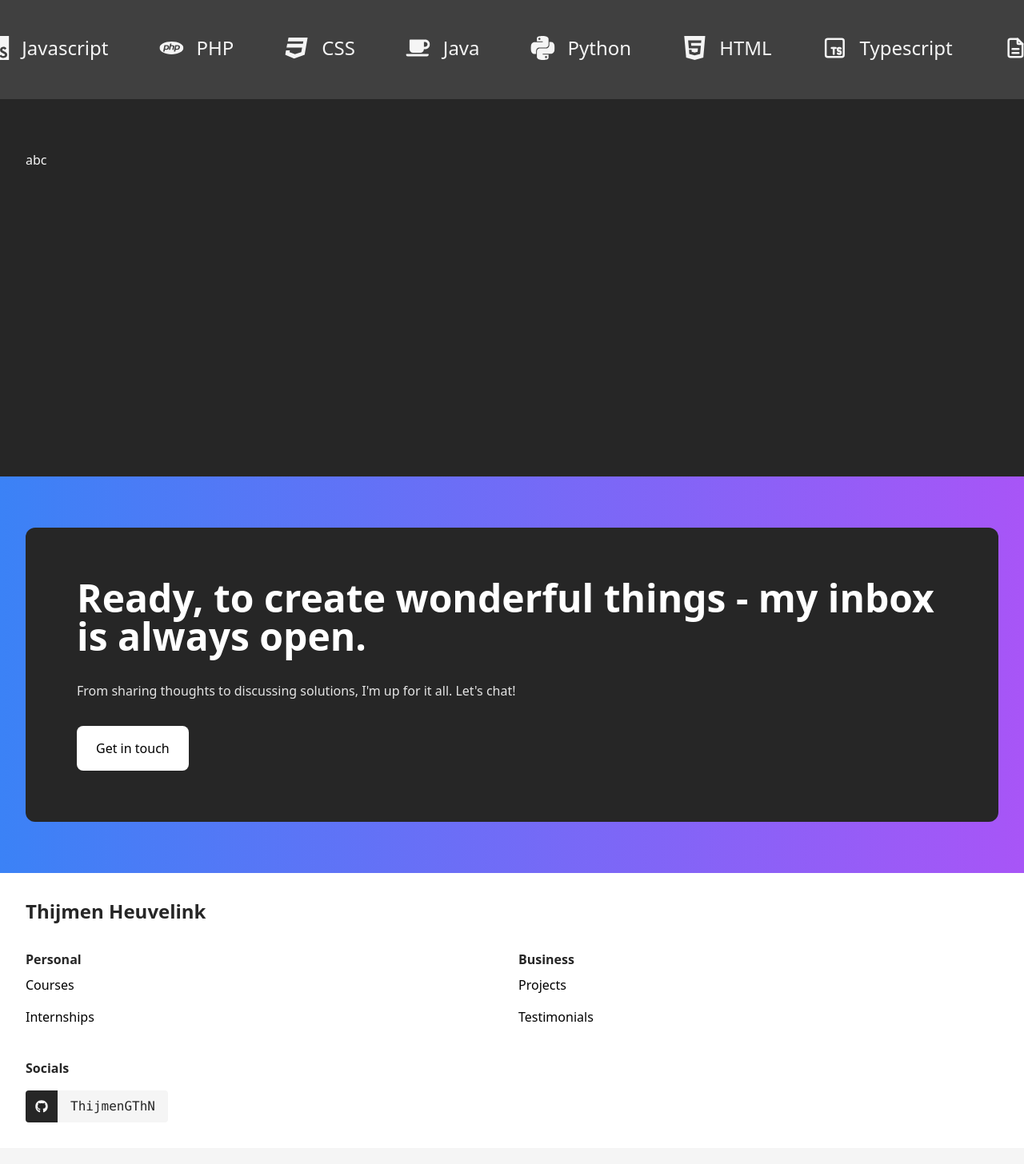
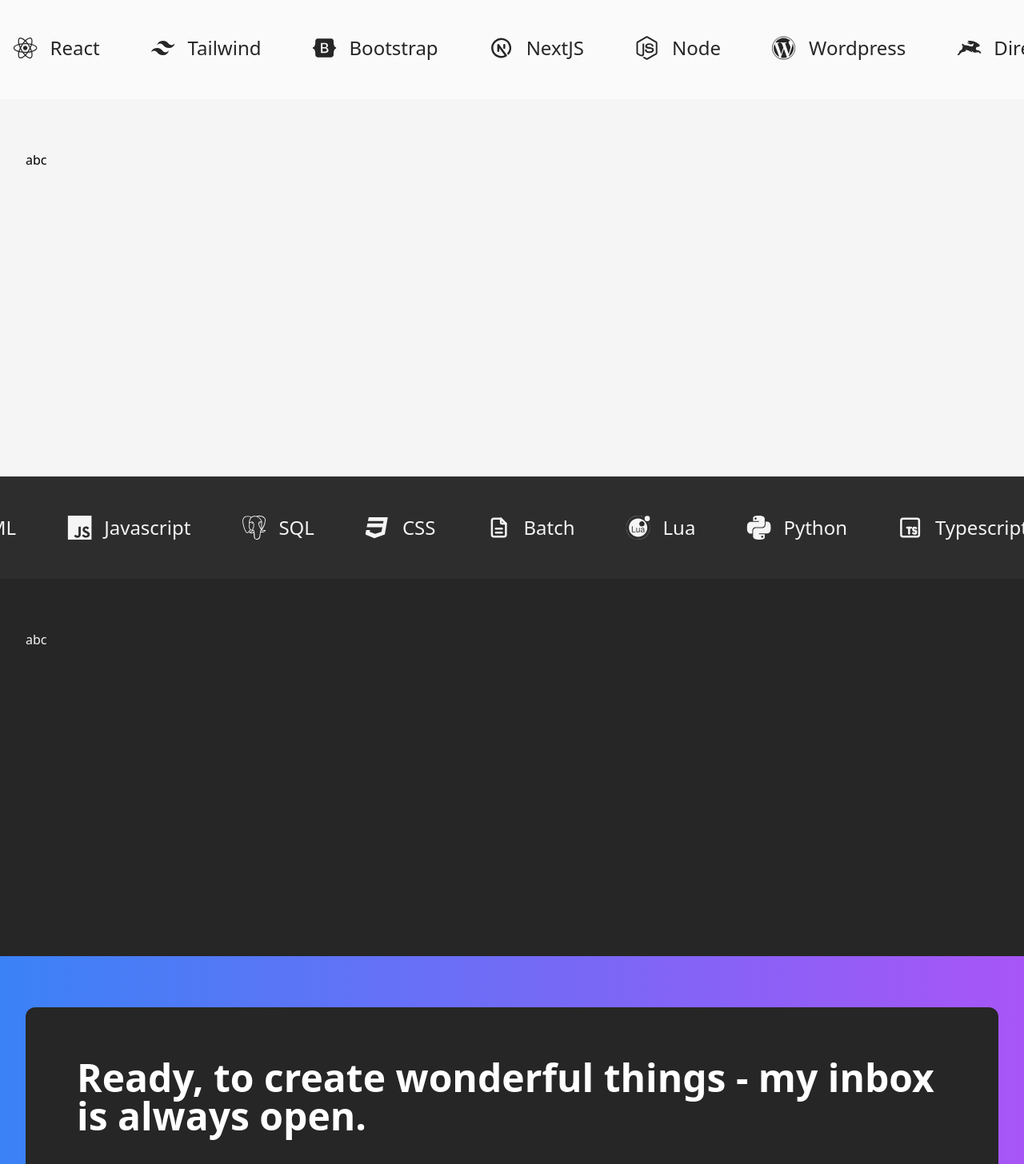
Before and after one commit to ThijmenGThN/ThijmenHeuvelink.nl, a Next.js app: page / in a window 1280 px wide. Shown: the part 700-2156 px from the top of the page at 80% size. Built offline with nearby package versions, Linux system fonts and the light colour scheme.

Commit message:
🚧 Stash

```diff
--- a/package.json
+++ b/package.json
@@ -25,6 +25,7 @@
     "cypress": "^12.2.0",
     "eslint": "8.27.0",
     "eslint-config-next": "13.0.3",
+    "hex-rgb": "^5.0.0",
     "postcss": "^8.4.19",
     "react-fast-marquee": "^1.3.5",
     "react-icons": "^4.6.0",
--- a/pages/index.tsx
+++ b/pages/index.tsx
@@ -2,6 +2,92 @@ import Footer from '@/components/Footer'
 import NavBar from '@/components/NavBar'
 import InTouch from '@/components/widgets/InTouch'
 import Toolset from '@/components/widgets/Toolset'
+
+import { FaBootstrap, FaCoffee, FaCss3, FaNodeJs, FaReact, FaWordpress } from 'react-icons/fa'
+import { SiDirectus, SiHtml5, SiJavascript, SiLua, SiPhp, SiPostgresql, SiPrisma, SiPython, SiTailwindcss } from 'react-icons/si'
+import { TbBrandLaravel, TbBrandNextjs, TbBrandTypescript, TbFileDescription, TbScript } from 'react-icons/tb'
+
+const skills = [
+  {
+    name: 'Javascript',
+    icon: <SiJavascript />
+  },
+  {
+    name: 'Java',
+    icon: <FaCoffee />
+  },
+  {
+    name: 'Typescript',
+    icon: <TbBrandTypescript />
+  },
+  {
+    name: 'Lua',
+    icon: <SiLua />
+  },
+  {
+    name: 'Batch',
+    icon: <TbFileDescription />
+  },
+  {
+    name: 'PHP',
+    icon: <SiPhp />
+  },
+  {
+    name: 'CSS',
+    icon: <FaCss3 />
+  },
+  {
+    name: 'HTML',
+    icon: <SiHtml5 />
+  },
+  {
+    name: 'Python',
+    icon: <SiPython />
+  },
+  {
+    name: 'SQL',
+    icon: <SiPostgresql />
+  }
+]
+
+const tools = [
+  {
+    name: 'React',
+    icon: <FaReact />
+  },
+  {
+    name: 'NextJS',
+    icon: <TbBrandNextjs />
+  },
+  {
+    name: 'Directus',
+    icon: <SiDirectus />
+  },
+  {
+    name: 'Laravel',
+    icon: <TbBrandLaravel />
+  },
+  {
+    name: 'Prisma',
+    icon: <SiPrisma />
+  },
+  {
+    name: 'Tailwind',
+    icon: <SiTailwindcss />
+  },
+  {
+    name: 'Bootstrap',
+    icon: <FaBootstrap />
+  },
+  {
+    name: 'Wordpress',
+    icon: <FaWordpress />
+  },
+  {
+    name: 'Node',
+    icon: <FaNodeJs />
+  }
+]
 
 export default function Component() {
 
@@ -18,8 +104,14 @@ export default function Component() {
         </div>
       </div>
 
-      <Toolset />
+      <Toolset color='#fafafa' direction='left' tools={tools} />
+      <div className='pb-96 bg-neutral-100 py-16'>
+        <div className='mx-auto container px-8'>
+          abc
+        </div>
+      </div>
 
+      <Toolset color='#2d2d2d' direction='right' tools={skills} dark />
       <div className='pb-96 bg-dark text-neutral-100 py-16'>
         <div className='mx-auto container px-8'>
           abc
@@ -27,6 +119,7 @@ export default function Component() {
       </div>
 
       <InTouch />
+
       <Footer />
     </>
   )
--- a/source/components/Footer.tsx
+++ b/source/components/Footer.tsx
@@ -1,25 +1,19 @@
 
 import Link from 'next/link'
-import { FaGithub } from 'react-icons/fa'
+import { FaDiscord, FaGithub } from 'react-icons/fa'
 
 interface itemType {
     name: string
     link: string
 }
 
-interface socialType {
-    name: string
-    icon: any
-    link: string
-}
-
 const personal = [
     {
-        name: 'Courses',
+        name: 'Courses (soon)',
         link: '#'
     },
     {
-        name: 'Internships',
+        name: 'Internships (soon)',
         link: '#'
     }
 ]
@@ -30,23 +24,44 @@ const business = [
         link: '#'
     },
     {
-        name: 'Testimonials',
+        name: 'Testimonials (soon)',
         link: '#'
     }
 ]
+
+interface socialType {
+    name: string
+    icon: any
+    link?: string
+    color: {
+        normal: string
+        hover?: string
+    }
+}
 
 const socials = [
     {
         name: 'ThijmenGThN',
         icon: <FaGithub />,
-        link: 'https://github.com/ThijmenGThN'
+        link: 'https://github.com/ThijmenGThN',
+        color: {
+            normal: 'bg-dark',
+            hover: 'bg-dark-active'
+        }
+    },
+    {
+        name: 'ThijmenGThN#2684',
+        icon: <FaDiscord />,
+        color: {
+            normal: 'bg-[#5865F2]'
+        }
     }
 ]
 
 export default function Component() {
 
     return (
-        <div className="bg-white px-8">
+        <div className="bg-white px-8 py-10">
             <div className="container mx-auto py-8 flex flex-col gap-8">
                 <p className="text-2xl font-semibold">
                     Thijmen Heuvelink
@@ -91,18 +106,31 @@ export default function Component() {
                     <p className="font-semibold">Socials</p>
                     <ul className="flex gap-4">
                         {
-                            socials.map((social: socialType, index: number) => (
+                            socials.map((social: socialType, index: number) =>
+                                social.link
+                                    ? (
                                         <li key={index} className="group hover:cursor-pointer">
                                             <Link href={social.link} target="_blank">
                                                 <div className='flex items-center'>
-                                            <div className='text-neutral-100 bg-dark p-3 rounded-l group-hover:bg-dark-active'>
+                                                    <div className={'text-neutral-100 p-3 rounded-l ' + social.color.normal + ` hover:${social.color.hover}`}>
                                                         {social.icon}
                                                     </div>
                                                     <p className='font-mono bg-neutral-100 px-4 py-2 rounded-r group-hover:bg-neutral-200'>{social.name}</p>
                                                 </div>
                                             </Link>
                                         </li>
-                            ))
+                                    )
+                                    : (
+                                        <li key={index}>
+                                            <div className='flex items-center'>
+                                                <div className={'text-neutral-100 p-3 rounded-l ' + social.color.normal}>
+                                                    {social.icon}
+                                                </div>
+                                                <p className='font-mono bg-neutral-100 px-4 py-2 rounded-r'>{social.name}</p>
+                                            </div>
+                                        </li>
+                                    )
+                            )
                         }
                     </ul>
                 </div>
--- a/source/components/widgets/Toolset.tsx
+++ b/source/components/widgets/Toolset.tsx
@@ -1,8 +1,5 @@
 import Marquee from "react-fast-marquee"
-
-import { FaCoffee, FaCss3 } from 'react-icons/fa'
-import { SiHtml5, SiJavascript, SiLua, SiPhp, SiPostgresql, SiPython } from 'react-icons/si'
-import { TbBrandTypescript, TbFileDescription, TbScript } from 'react-icons/tb'
+import hexRgb from 'hex-rgb'
 
 import { shuffle } from '@/resources/utils/array'
 
@@ -11,71 +8,37 @@ interface toolType {
     icon: any
 }
 
-const tools = [
-    {
-        name: 'Javascript',
-        icon: <SiJavascript />
-    },
-    {
-        name: 'Java',
-        icon: <FaCoffee />
-    },
+interface propTypes {
+    color: string
+    dark?: boolean
+    direction: 'left' | 'right'
+    tools: Array<toolType>
+}
 
-    {
-        name: 'Typescript',
-        icon: <TbBrandTypescript />
-    },
-    {
-        name: 'Lua',
-        icon: <SiLua />
-    },
-    {
-        name: 'Batch',
-        icon: <TbFileDescription />
-    },
-    {
-        name: 'PHP',
-        icon: <SiPhp />
-    },
-    {
-        name: 'CSS',
-        icon: <FaCss3 />
-    },
-    {
-        name: 'HTML',
-        icon: <SiHtml5 />
-    },
-    {
-        name: 'Python',
-        icon: <SiPython />
-    },
-    {
-        name: 'SQL',
-        icon: <SiPostgresql />
-    }
-]
-
-export default function Component() {
+export default function Component({ color, tools, direction, dark }: propTypes) {
+    const { red, green, blue } = hexRgb(color)
 
     return (
-        <Marquee className="py-12 bg-dark-active overflow-hidden"
+        <Marquee className='py-12 overflow-hidden'
+            style={{ backgroundColor: color }}
+            direction={direction}
             pauseOnHover
             speed={40}
-            gradientColor={[64, 64, 64]}
+            gradientColor={[red, green, blue]}
             gradientWidth={100}
         >
             {
                 shuffle(tools).map((tool: toolType, index: number) => (
                     <div key={index} className='flex items-center gap-4 ml-16'>
-                        <p className='text-3xl text-neutral-100'>
+                        <p className={'text-3xl ' + (dark && 'text-neutral-100')}>
                             {tool.icon}
                         </p>
-                        <p className='text-2xl text-neutral-100'>
+                        <p className={'text-2xl ' + (dark && 'text-neutral-100')}>
                             {tool.name}
                         </p>
                     </div>
                 ))
             }
-        </Marquee>
+        </Marquee >
     )
 }
--- a/source/styles/globals.css
+++ b/source/styles/globals.css
@@ -3,7 +3,7 @@
 @tailwind utilities;
 
 body {
-    @apply bg-neutral-100
+    @apply bg-white
 }
 
 p {
```
Lines whose indentation alone changed are shown as unchanged.
